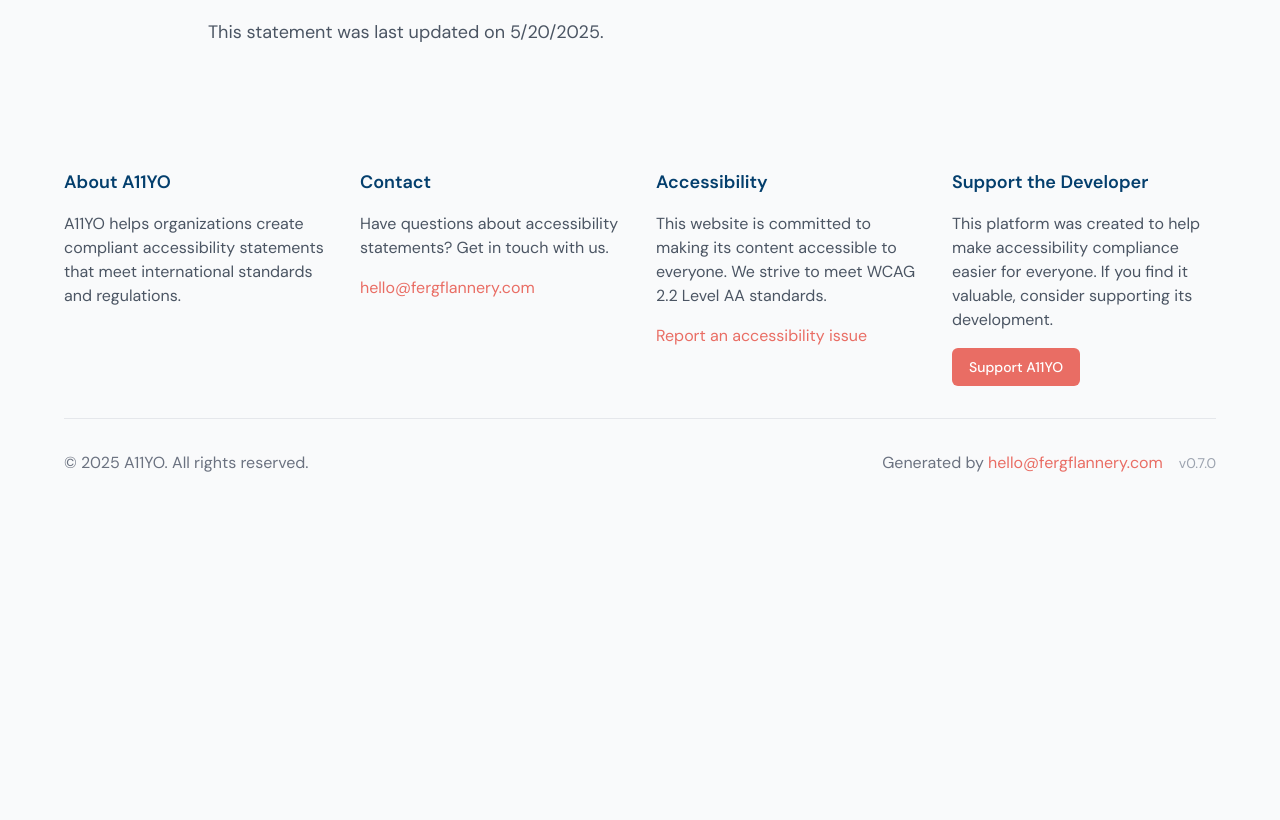
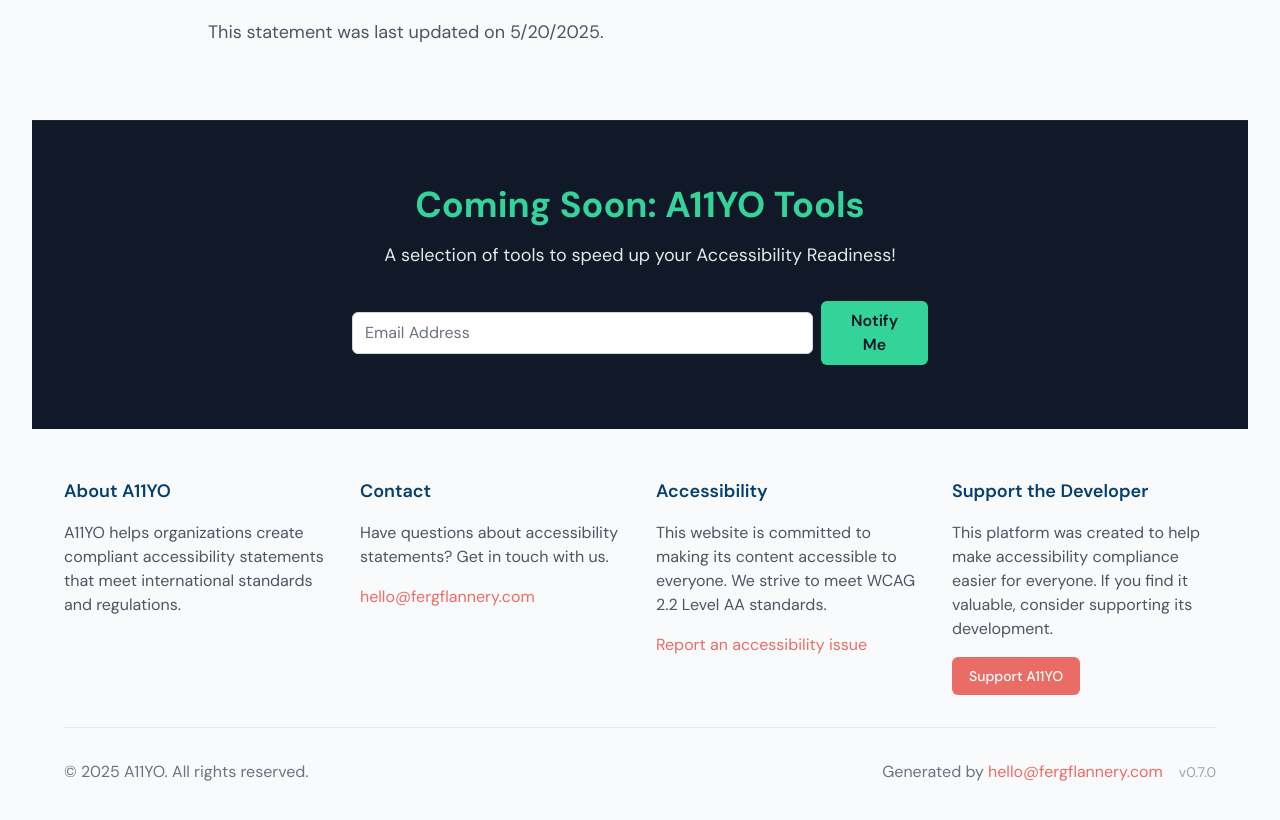
Before and after one commit to thefergflannery/a11yup, a React (Vite) app in the folder client/: page /compliance in a window 1280 px wide. Shown: the part 1693-2513 px from the top of the page. Before the commit the page ends 2240 px from the top, so only its background shows below. Built offline with nearby package versions, Linux system fonts and the light colour scheme.

Commit message:
feat: add Coming Soon section and improve accessibility, remove Compliance from nav

```diff
--- a/client/src/App.tsx
+++ b/client/src/App.tsx
@@ -3,6 +3,7 @@
 import { GlobeAltIcon, ArrowRightIcon, PlusIcon, XMarkIcon, CheckCircleIcon, ChevronDownIcon } from '@heroicons/react/24/outline';
 import Layout from './components/Layout';
 import Footer from './components/Footer';
+import ComingSoonSection from './components/ComingSoonSection';
 import React, { useState, useEffect } from 'react';
 import { useNavigate, useLocation } from 'react-router-dom';
 import { Analytics } from '@vercel/analytics/react';
@@ -946,6 +947,7 @@
           <Route path="/results" element={<Results />} />
           <Route path="/compliance" element={<Compliance />} />
         </Routes>
+        <ComingSoonSection />
         <Footer />
       </Layout>
       <Analytics />
--- /dev/null
+++ b/client/src/components/ComingSoonSection.tsx
@@ -0,0 +1,72 @@
+import React, { useState } from 'react';
+
+const ComingSoonSection = () => {
+  const [email, setEmail] = useState('');
+  const [message, setMessage] = useState('');
+  const [loading, setLoading] = useState(false);
+
+  const handleSubmit = async (e: React.FormEvent) => {
+    e.preventDefault();
+    setLoading(true);
+    setMessage('');
+    // Simulate API call
+    setTimeout(() => {
+      setLoading(false);
+      setMessage('Thank you! You will be notified.');
+      setEmail('');
+    }, 1200);
+  };
+
+  return (
+    <section
+      aria-labelledby="coming-soon-title"
+      className="w-full bg-gray-900 text-white py-16 px-4 flex flex-col items-center border-t border-gray-800"
+    >
+      <div className="max-w-xl w-full flex flex-col items-center">
+        <h2
+          id="coming-soon-title"
+          className="text-3xl md:text-4xl font-bold mb-4 text-emerald-400 text-center"
+        >
+          Coming Soon: A11YO Tools
+        </h2>
+        <p className="text-lg text-gray-200 mb-8 text-center">
+          A selection of tools to speed up your Accessibility Readiness!
+        </p>
+        <form
+          className="w-full flex flex-col sm:flex-row gap-2 items-center justify-center"
+          onSubmit={handleSubmit}
+          aria-label="Notify me when A11YO Tools launches"
+        >
+          <label htmlFor="coming-soon-email" className="sr-only">
+            Email Address
+          </label>
+          <input
+            id="coming-soon-email"
+            name="email"
+            type="email"
+            required
+            autoComplete="email"
+            placeholder="Email Address"
+            className="w-full sm:w-64 px-4 py-2 rounded-md border border-gray-700 bg-white text-gray-900 placeholder-gray-500 focus:outline-none focus:ring-2 focus:ring-emerald-400 focus:border-emerald-400"
+            value={email}
+            onChange={e => setEmail(e.target.value)}
+            aria-required="true"
+            aria-label="Email Address"
+          />
+          <button
+            type="submit"
+            disabled={loading}
+            className="w-full sm:w-auto px-6 py-2 rounded-md font-semibold bg-emerald-400 text-gray-900 hover:bg-emerald-500 focus:outline-none focus:ring-2 focus:ring-emerald-400 focus:ring-offset-2 transition-colors duration-200 disabled:opacity-60 disabled:cursor-not-allowed"
+          >
+            {loading ? 'Sending...' : 'Notify Me'}
+          </button>
+        </form>
+        {message && (
+          <p className="mt-4 text-emerald-300 text-center" role="status">{message}</p>
+        )}
+      </div>
+    </section>
+  );
+};
+
+export default ComingSoonSection;
```
